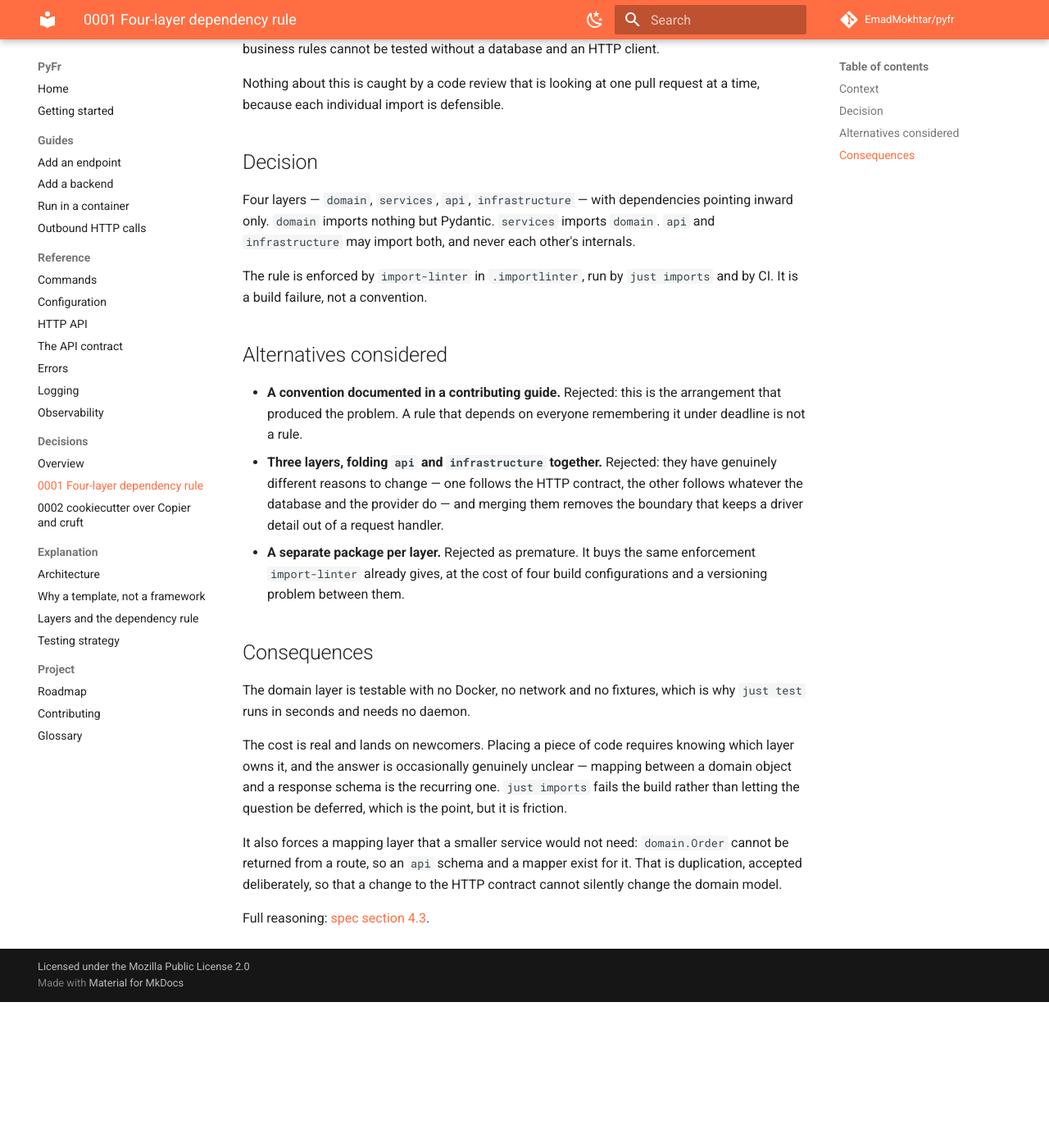
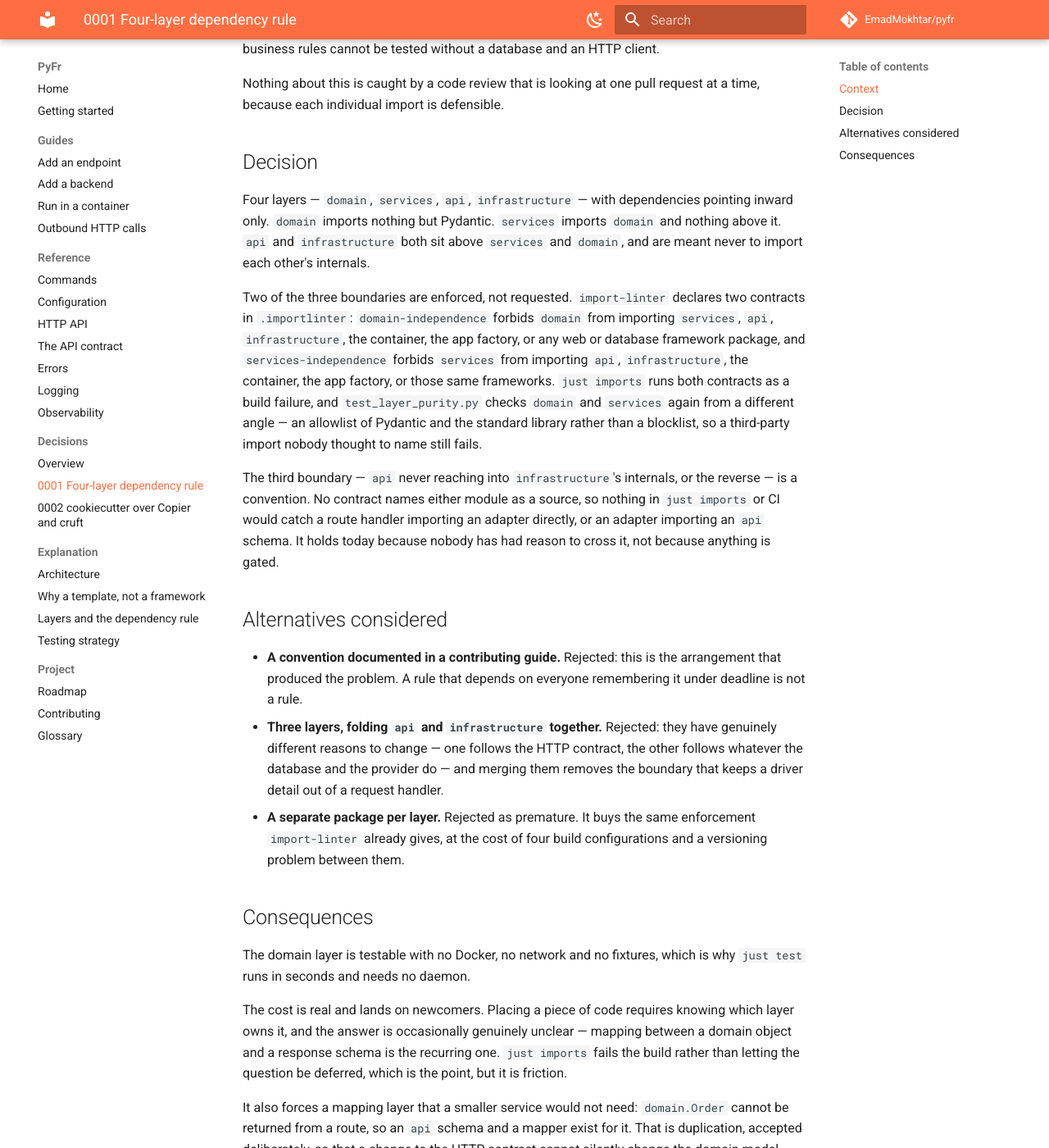
Before and after one commit to EmadMokhtar/pyfr, an MkDocs documentation site: the page built from docs/adr/0001-four-layer-dependency-rule.md, in a window 1280 px wide and 1400 px high, scrolled down 300 px. Shown: the whole window at 82% size. Built offline with MkDocs 1.6.1 and Material for MkDocs 9.7.7, drawn with Linux system fonts in a browser that asks for light colours; comment, search, counter and statistics services are not loaded; before the commit the page ends 1522 px from its top, so only the background shows below that; some of the changed text lies outside the part shown.

Commit message:
docs(adr): correct api/infrastructure enforcement claim in 0001
The Decision section claimed import-linter enforces api and
infrastructure never importing each other's internals. It does not:
.importlinter declares only domain-independence and
services-independence, neither of which names api or infrastructure
as a source. Restate what the two contracts genuinely enforce, name
just imports and test_layer_purity.py as what runs them, and state
plainly that the api/infrastructure separation is an unenforced
convention, added as a named cost in Consequences rather than by
widening .importlinter.

Co-Authored-By: Claude Opus 5 <noreply@anthropic.com>

```diff
--- a/docs/adr/0001-four-layer-dependency-rule.md
+++ b/docs/adr/0001-four-layer-dependency-rule.md
@@ -21,11 +21,28 @@ request at a time, because each individual import is defensible.
 
 Four layers — `domain`, `services`, `api`, `infrastructure` — with
 dependencies pointing inward only. `domain` imports nothing but Pydantic.
-`services` imports `domain`. `api` and `infrastructure` may import both,
-and never each other's internals.
+`services` imports `domain` and nothing above it. `api` and
+`infrastructure` both sit above `services` and `domain`, and are meant
+never to import each other's internals.
 
-The rule is enforced by `import-linter` in `.importlinter`, run by
-`just imports` and by CI. It is a build failure, not a convention.
+Two of the three boundaries are enforced, not requested. `import-linter`
+declares two contracts in `.importlinter`: `domain-independence` forbids
+`domain` from importing `services`, `api`, `infrastructure`, the
+container, the app factory, or any web or database framework package, and
+`services-independence` forbids `services` from importing `api`,
+`infrastructure`, the container, the app factory, or those same
+frameworks. `just imports` runs both contracts as a build failure, and
+`test_layer_purity.py` checks `domain` and `services` again from a
+different angle — an allowlist of Pydantic and the standard library
+rather than a blocklist, so a third-party import nobody thought to name
+still fails.
+
+The third boundary — `api` never reaching into `infrastructure`'s
+internals, or the reverse — is a convention. No contract names either
+module as a source, so nothing in `just imports` or CI would catch a
+route handler importing an adapter directly, or an adapter importing an
+`api` schema. It holds today because nobody has had reason to cross it,
+not because anything is gated.
 
 ## Alternatives considered
 
@@ -57,4 +74,15 @@ It also forces a mapping layer that a smaller service would not need:
 mapper exist for it. That is duplication, accepted deliberately, so that a
 change to the HTTP contract cannot silently change the domain model.
 
+The `api`/`infrastructure` boundary is not gated. `.importlinter` has no
+contract naming either module as a source, so nothing stops a route
+handler from importing an adapter directly, or an adapter from importing
+an `api` schema. The two boundaries this record does enforce are the ones
+under the most pressure — `domain` reaching for a database driver,
+`services` reaching for an HTTP framework — but the api/infrastructure
+line can erode exactly as the Context section describes, one defensible
+import at a time, and nothing here would catch it. Whether that is worth
+a third `import-linter` contract is a decision for its own change; this
+record does not make it, and does not pretend the gap is already closed.
+
 Full reasoning: [spec section 4.3](https://github.com/EmadMokhtar/pyfr/blob/main/docs/superpowers/specs/2026-08-28-pyfr-cookiecutter-template-design.md).
```
